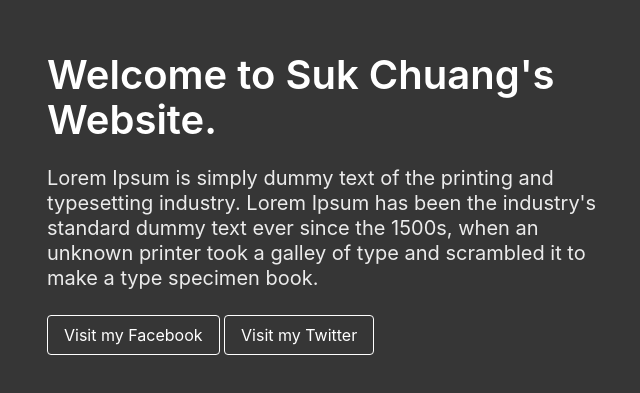
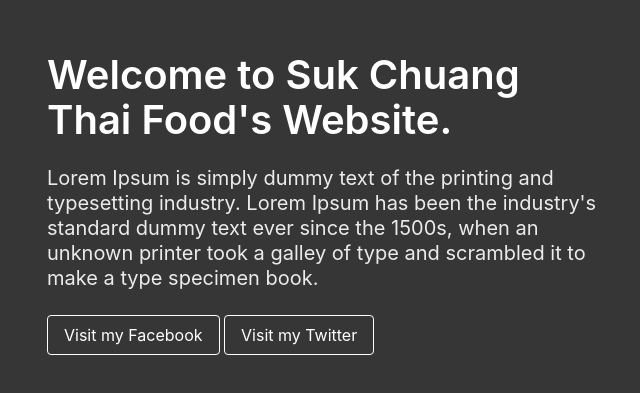
Before and after one commit to sukchuang/tansukchuang.github.io, a plain HTML site: page index.html in a window 1280 px wide. Shown: the part 197-590 px from the top of the page, without its empty margins (311-951 px from the left). Drawn offline with nearby package versions, Linux system fonts and the light colour scheme.

Commit message:
Update index.html

```diff
--- a/index.html
+++ b/index.html
@@ -13,7 +13,7 @@
             <div class="columns is-vcentered is-centered">
                 <div class="column is-6">
                     <div class="block">
-                        <h1 class="title is-2">Welcome to Suk Chuang's Website.</h1>
+                        <h1 class="title is-2">Welcome to Suk Chuang Thai Food's Website.</h1>
                     </div>
                     <div class="block">
                         <h2 class="subtitle">Lorem Ipsum is simply dummy text of the printing and typesetting industry. Lorem Ipsum has been the industry's standard dummy text ever since the 1500s, when an unknown printer took a galley of type and scrambled it to make a type specimen book.<br>
```
